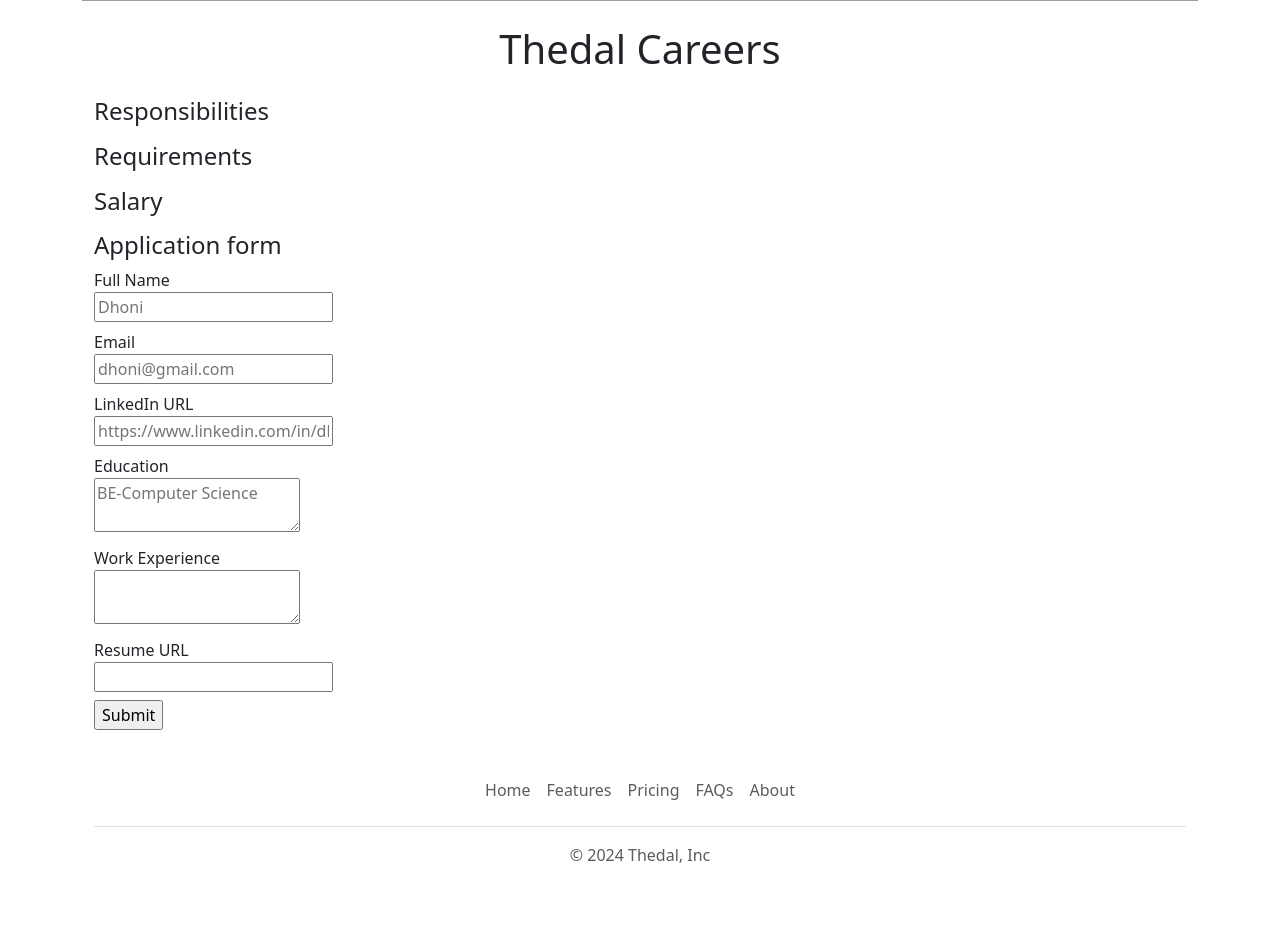
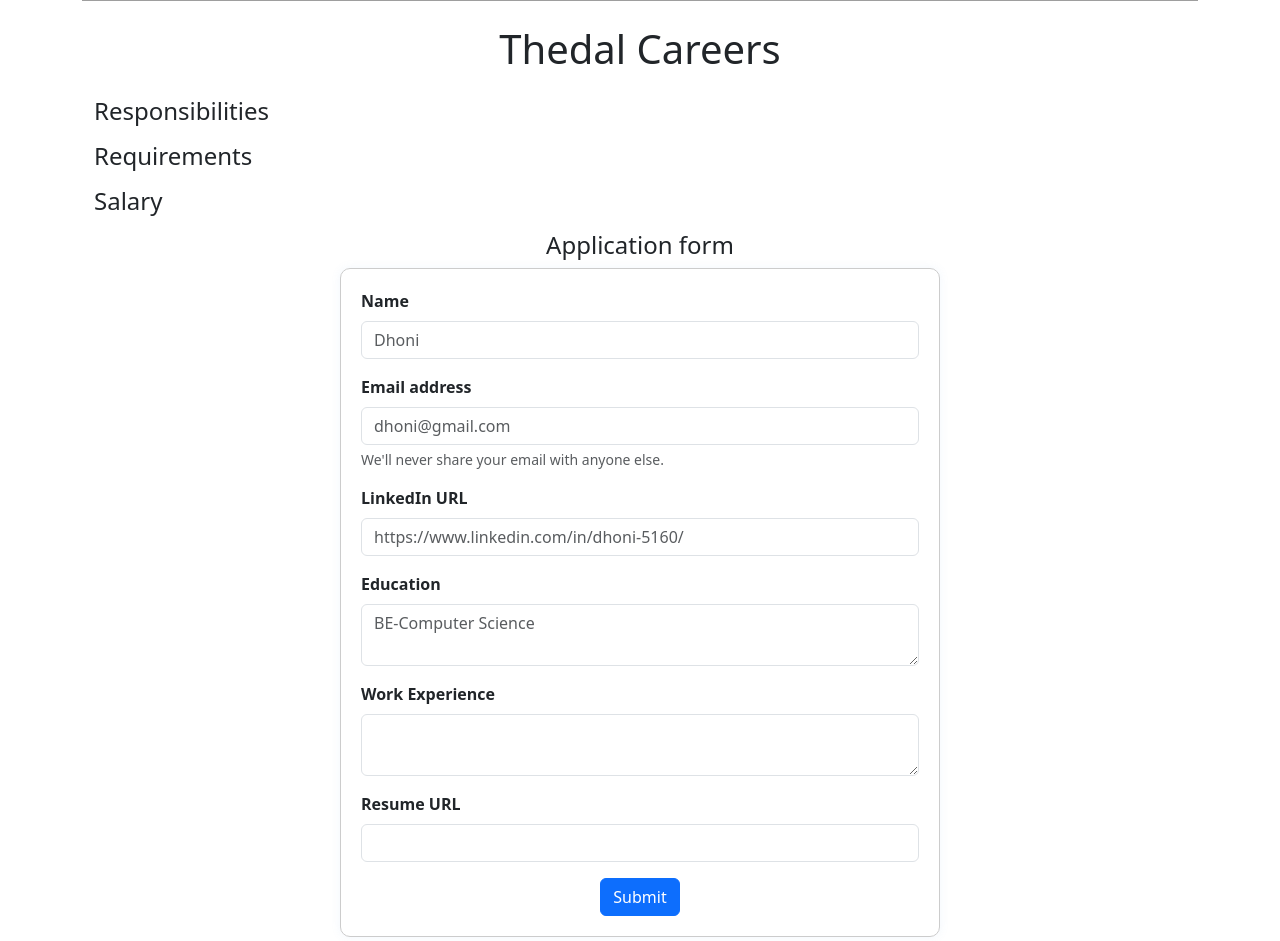
Before and after one commit to venkatshan707/careers_website_be, a Flask app: template templates/jobpage.html in a window 1280 px wide. Shown: the part 439-1380 px from the top of the page. Before the commit the page ends 1302 px from the top, so only its background shows below. Run offline with Flask 3, Linux system fonts and the light colour scheme; the template is opened without the code that fills it, so the values that code supplies are empty; parts of the project's set-up code (start-up, migrations or seed data) failed here and were passed over; grey boxes are pictures that could not be loaded.

Commit message:
Application ackknowledgement and submitting data to DB

```diff
--- a/app.py
+++ b/app.py
@@ -1,5 +1,5 @@
 from flask import Flask, request, jsonify, render_template  # from flask Module importing Flask class
-from database import load_jobs_from_db, load_job_from_db # from database
+from database import load_jobs_from_db, load_job_from_db, add_application_to_db # from database
 from sqlalchemy import  text
 
 
@@ -37,7 +37,10 @@ def sho_job(id):
 def apply_to_job(id):
   data= request.form
   print(data)
-  return render_template('application_submitted.html',application=data)
+  add_application_to_db(id, data)
+  job= load_job_from_db(id)
+  print(data)
+  return render_template('application_submitted.html',application=data, job=job)
 
 
 if __name__ == '__main__':
--- a/database.py
+++ b/database.py
@@ -9,6 +9,7 @@ import pyodbc
 import os
 
 from dotenv import load_dotenv
+
 
 if load_dotenv('.env') ==True:
 
@@ -48,7 +49,8 @@ records = cursor.fetchall()
 # Create an engine
 engine = create_engine(f"mssql+pyodbc://{USERNAME}:{PASSWORD}@{SERVER}/{DATABASE}?driver=ODBC+Driver+18+for+SQL+Server")
 
-
+Session = sessionmaker(bind=engine)
+session = Session()
 def load_jobs_from_db():
   with engine.connect() as conn: # Giving name to the connection established by the engine as conn
         # Then is connection used to execute SQL commands
@@ -84,3 +86,24 @@ def load_job_from_db(id):
             return None
         else:
             return row._asdict()
+
+def add_application_to_db(id, application):
+  with engine.connect() as conn:
+          session = Session()
+
+          query = text("INSERT INTO applications (job_id, full_name, email, linkedin_url, education, work_experience, resume_url) VALUES (:job_id, :full_name, :email, :linkedin_url, :education, :work_experience, :resume_url)")
+
+
+          params = {
+            'job_id': id,
+            'full_name': application["full_name"],
+            'email': application["email"],
+            'linkedin_url': application["linkedin_url"],
+            'education': application["education"],
+            'work_experience': application["experience"],
+            'resume_url': application["resume_url"]
+        }
+          conn.execute(query,  params)
+          print("Data inserted successfully")
+          session.commit()
+          session.close()
--- a/templates/application_form.html
+++ b/templates/application_form.html
@@ -1,4 +1,4 @@
-<h4>Application form</h4>
+<h4 style="text-align: center;">Application form</h4>
 
 <form action ="{{ url_for('apply_to_job', id=job['id']) }}" , method = "POST">
     <!--
@@ -10,37 +10,45 @@ By using url_for(), you can ensure that the URL is generated correctly, regardle
     -->
 
 
-    <div class="mb-2">
+    <!-- <div class="mb-2">
     <label>Full Name</label ><br>
     <input type="text" name="full_name", placeholder="Dhoni">
-    </div>
+    </div> -->
 
-    <div  class="mb-2">
-        <label>Email</label ><br>
-        <input type="text" name="email", placeholder="dhoni@gmail.com">
-    </div>
+    <div class="form-container">
+        <div class="mb-3">
+            <label for="full_name" class="form-label">Name</label>
+            <input type="text" class="form-control"  name="full_name" placeholder="Dhoni" >
 
-    <div  class="mb-2">
-        <label>LinkedIn URL</label ><br>
-        <input type="text" name="linked_url", placeholder="https://www.linkedin.com/in/dhoni-5160/">
-    </div>
-
-    <div  class="mb-2">
-        <label>Education</label ><br>
-        <textarea name="education", placeholder="BE-Computer Science"></textarea>
-    </div>
-
-    <div  class="mb-2">
-        <label>Work Experience</label ><br>
-        <textarea name="experience"></textarea>
-    </div>
-
-    <div  class="mb-2">
-        <label>Resume URL</label ><br>
-        <input type=" text" name="resume_url">
-    </div>
-
-        <input type="submit" name="submit">
+        </div>
+        <div class="mb-3">
+            <label for="email" class="form-label">Email address</label>
+            <input type="email" class="form-control" id="exampleInputEmail1" name="email" placeholder="dhoni@gmail.com" aria-describedby="emailHelp">
+            <div id="emailHelp" class="form-text">We'll never share your email with anyone else.</div>
+        </div>
 
 
+        <div  class="mb-3">
+            <label for ="linkedin_url" class="form-label">LinkedIn URL</label ><br>
+            <input type="text"  class="form-control" name="linkedin_url" placeholder="https://www.linkedin.com/in/dhoni-5160/">
+        </div>
+        <div class="mb-3">
+            <label for="education" class="form-label">Education</label>
+            <textarea class="form-control" id="education" name="education" placeholder="BE-Computer Science" maxlength="60"></textarea>
+        </div>
+
+        <div class="mb-3">
+            <label for="experience" class="form-label">Work Experience</label>
+            <textarea class="form-control" id="experience" name="experience" maxlength="60"></textarea>
+        </div>
+
+        <div class="mb-3">
+            <label for="resume_url" class="form-label">Resume URL</label>
+            <input type="url" class="form-control" id="resume_url" name="resume_url" maxlength="60">
+        </div>
+
+        <div class="text-center">
+            <input type="submit" name="submit" class="btn btn-primary">
+
+    </div>
 </form>
--- a/templates/jobpage.html
+++ b/templates/jobpage.html
@@ -5,6 +5,18 @@
 
         <title>{{job.title}} -Thedal Careers</title>
         {% include 'bootstrap.html' %}
+        <style>
+        .form-container {
+            max-width: 600px; /* Maximum width of the form */
+            margin: auto; /* Center the form horizontally */
+            padding: 20px;
+            border: 1px solid #ccc;
+            border-radius: 10px;
+            box-shadow: 0px 0px 10px rgba(113, 169, 228, 0.1);
+        }
+        .form-label {
+            font-weight: bold;
+        }</style>
     </head>
 
     <body>
```
Also changed, not shown: Draft.txt (added, +33 -0 lines), templates/application_submitted.html (+35 -3 lines).
